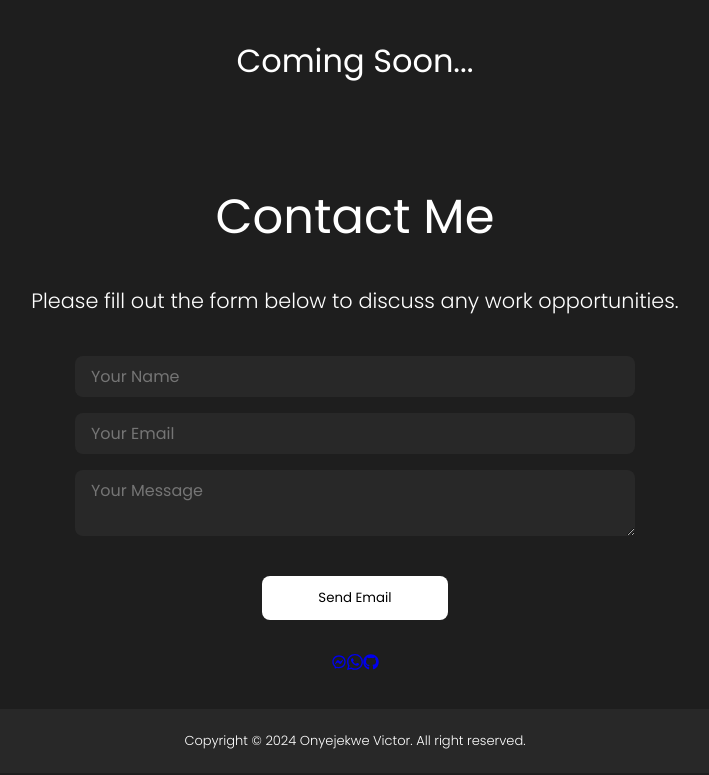
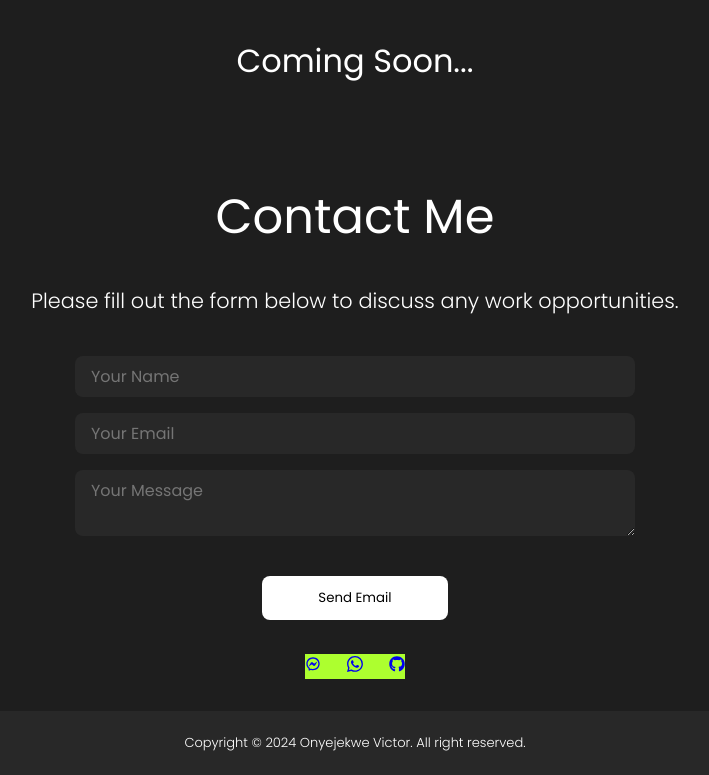
Before and after one commit to ovanda/Web-Portfolio, a React (Create React App) app: page / in a window 1280 px wide. Shown: the part 1503-2278 px from the top of the page, without its empty margins (285-994 px from the left). Built offline with nearby package versions, Linux system fonts and the light colour scheme.

Commit message:
Working on contacts getting there

```diff
--- a/src/components/Contact/contact.css
+++ b/src/components/Contact/contact.css
@@ -51,3 +51,10 @@
     border-radius: 0.5rem;
     padding: 0.75rem 3.5rem;
 }
+
+#contact-page .contactForm .links {
+    display: flex;
+    gap: 1.6rem;
+    margin-top: 0.1rem;
+    background: greenyellow;
+}
```
